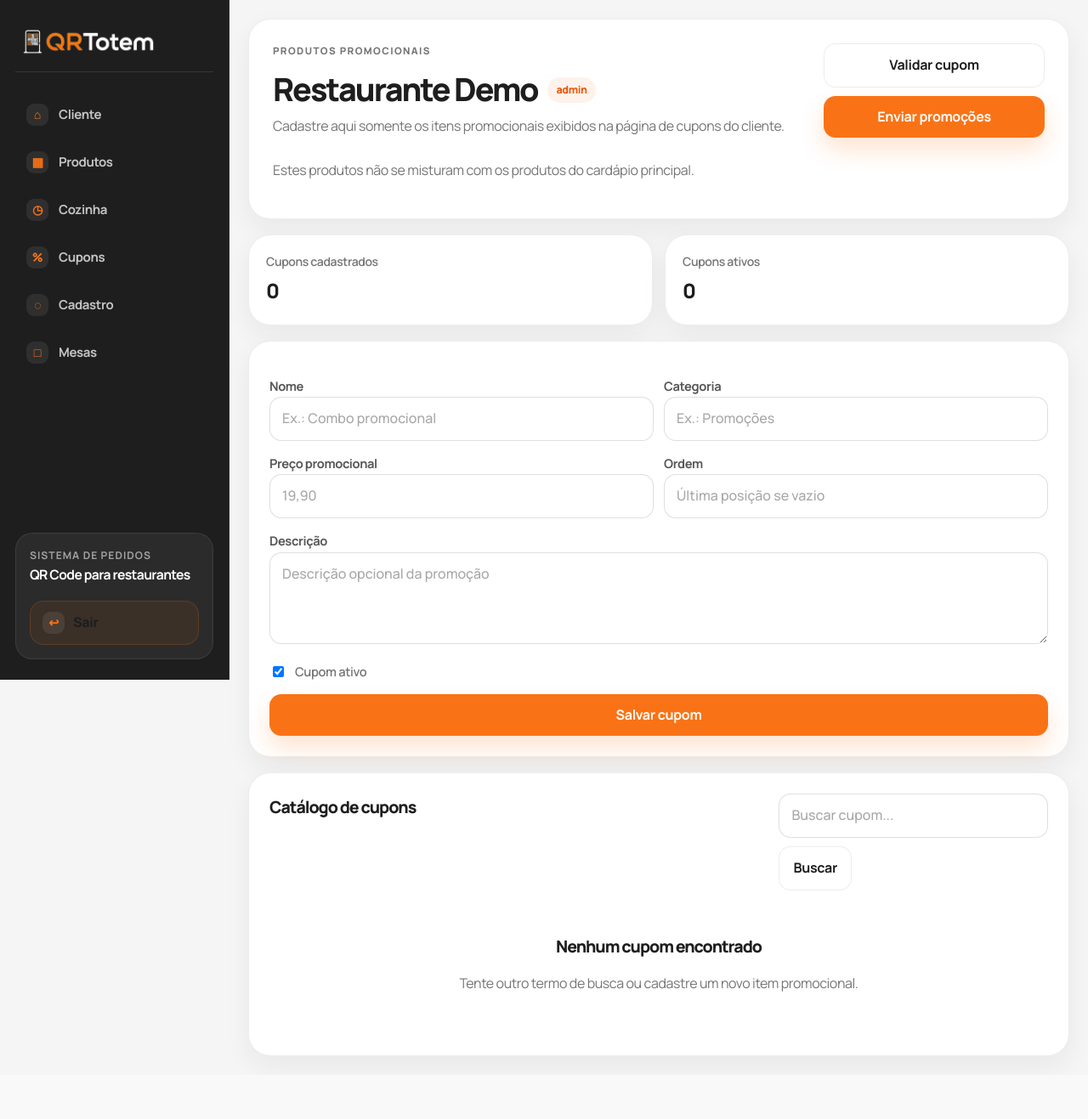
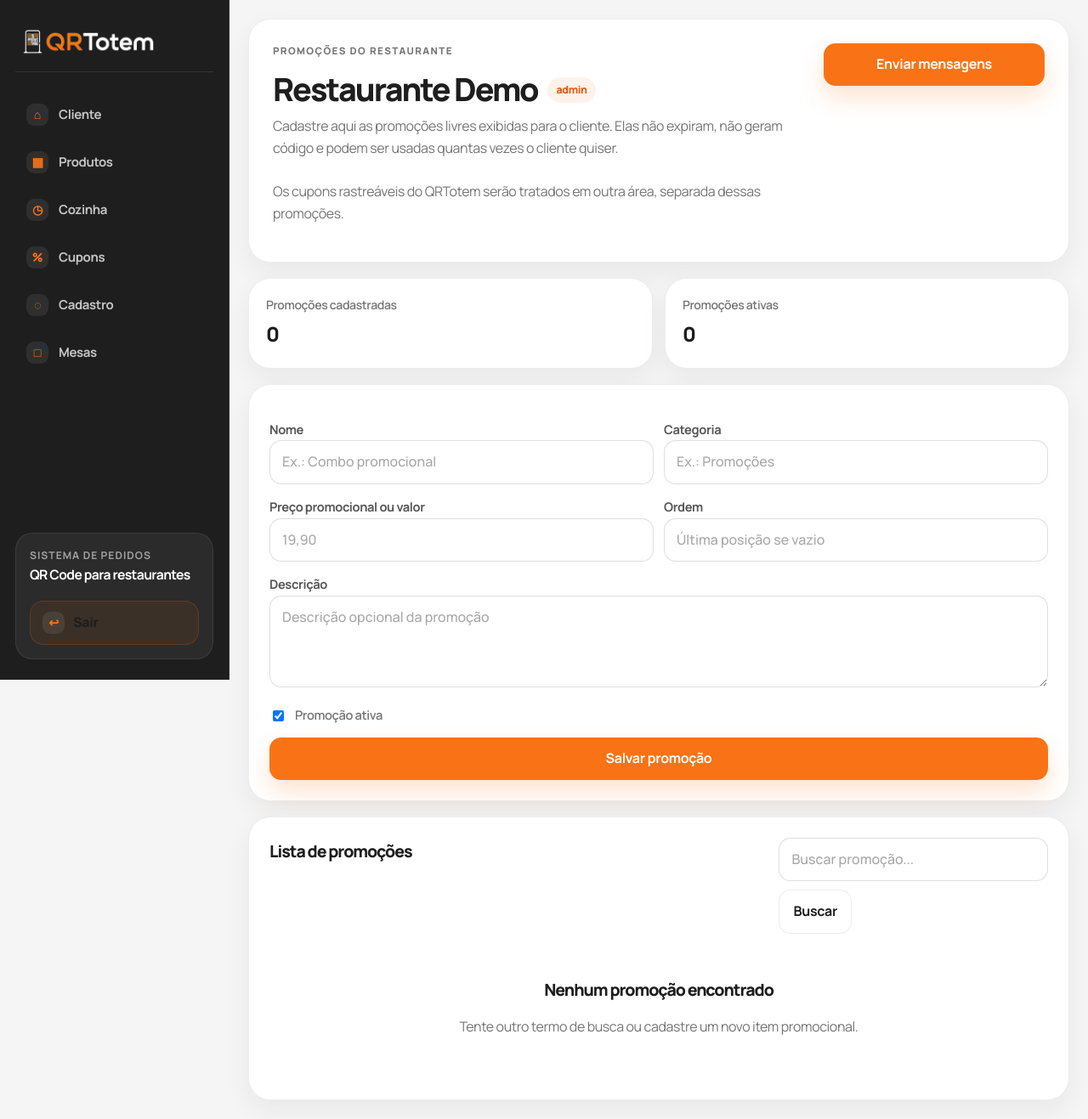
Before and after one commit to camisagilberto/restaurante_homolog, a Flask app: page /admin/cupons in a window 1280 px wide. Shown: the whole page at 85% size. Before the commit the page ends 1249 px from the top, so only its background shows below. Run offline with Flask 3, Linux system fonts and the light colour scheme; the visitor is signed in with stand-in values (Sample User, id 1); data comes from the database, SQL or seed files in the repository.

Commit message:
Update coupons.html

```diff
--- a/app/templates/admin/coupons.html
+++ b/app/templates/admin/coupons.html
@@ -1,31 +1,30 @@
 {% extends 'base.html' %}
-{% block title %}Cupons{% endblock %}
+{% block title %}Promoções{% endblock %}
 
 {% block content %}
 <section class="hero-card hero-card--table">
   <div class="hero-card-copy">
-    <p class="eyebrow">Produtos promocionais</p>
+    <p class="eyebrow">Promoções do restaurante</p>
     <div class="table-title-row">
-      <h2>{{ profile.restaurant_name or 'Cupons' }}</h2>
+      <h2>{{ profile.restaurant_name or 'Promoções' }}</h2>
       <span class="badge-inline">{{ profile.username or 'Usuário' }}</span>
     </div>
-    <p class="muted">Cadastre aqui somente os itens promocionais exibidos na página de cupons do cliente.</p>
-    <p class="muted">Estes produtos não se misturam com os produtos do cardápio principal.</p>
+    <p class="muted">Cadastre aqui as promoções livres exibidas para o cliente. Elas não expiram, não geram código e podem ser usadas quantas vezes o cliente quiser.</p>
+    <p class="muted">Os cupons rastreáveis do QRTotem serão tratados em outra área, separada dessas promoções.</p>
   </div>
 
   <div class="hero-actions">
-    <a class="btn btn-secondary" href="{{ url_for('admin.validate_coupon_code') }}">Validar cupom</a>
-    <a class="btn btn-primary" href="{{ url_for('client.send_promotions') }}">Enviar promoções</a>
+    <a class="btn btn-primary" href="{{ url_for('client.send_promotions') }}">Enviar mensagens</a>
   </div>
 </section>
 
 <section class="summary-strip">
   <div class="summary-card">
-    <span class="summary-label">Cupons cadastrados</span>
+    <span class="summary-label">Promoções cadastradas</span>
     <strong>{{ products|length }}</strong>
   </div>
   <div class="summary-card">
-    <span class="summary-label">Cupons ativos</span>
+    <span class="summary-label">Promoções ativas</span>
     <strong>{{ active_count }}</strong>
   </div>
 </section>
@@ -48,7 +47,7 @@
 
     <div class="form-row">
       <div>
-        <label>Preço promocional</label>
+        <label>Preço promocional ou valor</label>
         <input type="text" name="price" placeholder="19,90" required>
       </div>
 
@@ -65,19 +64,19 @@
 
     <label class="check-inline">
       <input type="checkbox" name="active" checked>
-      Cupom ativo
+      Promoção ativa
     </label>
 
-    <button type="submit" class="btn btn-primary">Salvar cupom</button>
+    <button type="submit" class="btn btn-primary">Salvar promoção</button>
   </form>
 </section>
 
 <section class="panel">
   <div class="section-heading">
-    <h3>Catálogo de cupons</h3>
+    <h3>Lista de promoções</h3>
 
     <form method="get" class="search-form">
-      <input type="search" name="q" value="{{ query }}" placeholder="Buscar cupom...">
+      <input type="search" name="q" value="{{ query }}" placeholder="Buscar promoção...">
       <button class="btn btn-secondary" type="submit">Buscar</button>
     </form>
   </div>
@@ -110,7 +109,7 @@
             </button>
           </form>
 
-          <form method="post" action="{{ url_for('admin.delete_coupon_route', product_id=product['id']) }}" data-password-confirm="Digite a senha do usuário para excluir este cupom.">
+          <form method="post" action="{{ url_for('admin.delete_coupon_route', product_id=product['id']) }}" data-password-confirm="Digite a senha do usuário para excluir este promoção.">
             <input type="hidden" name="csrf_token" value="{{ csrf_token() }}">
             <input type="hidden" name="manager_password" value="">
             <button class="btn btn-danger" type="submit">Excluir</button>
@@ -119,7 +118,7 @@
       </article>
     {% else %}
       <div class="empty-state">
-        <h3>Nenhum cupom encontrado</h3>
+        <h3>Nenhum promoção encontrado</h3>
         <p class="muted">Tente outro termo de busca ou cadastre um novo item promocional.</p>
       </div>
     {% endfor %}
```
